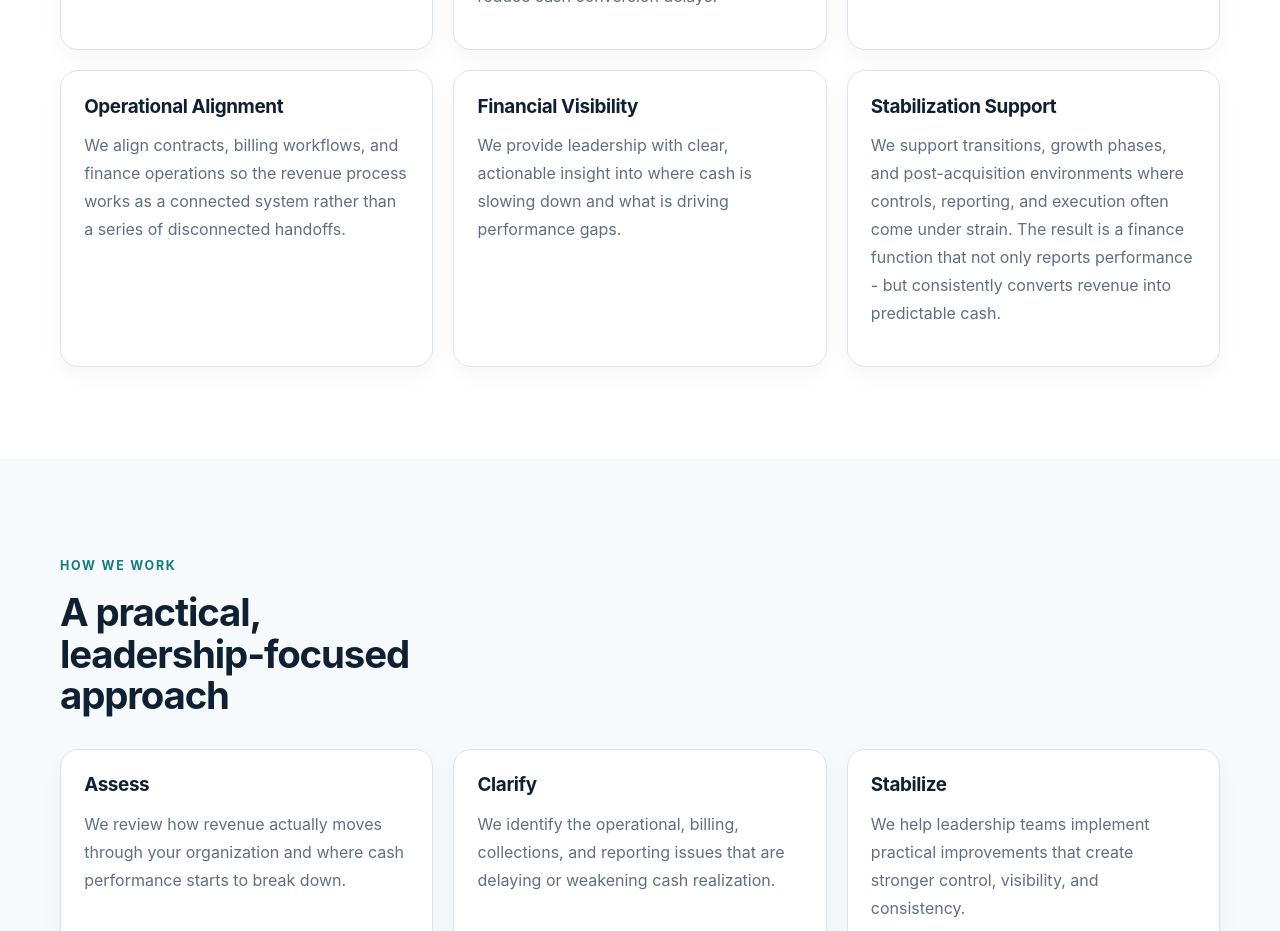
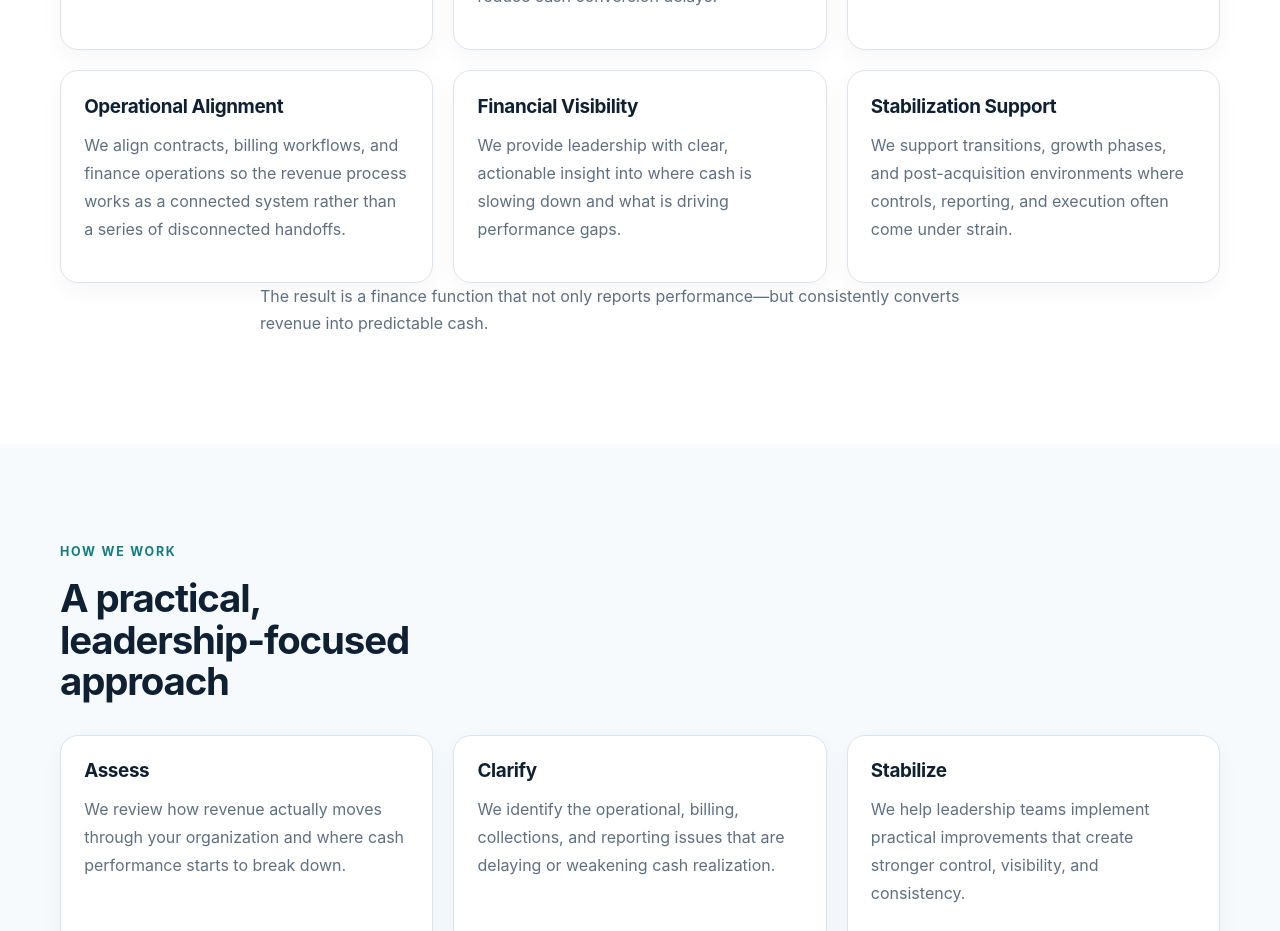
Before and after one commit to pjechete/prosperity-heritage-Advisory-Services, a Next.js app: page / in a window 1280 px wide. Shown: the part 2180-3111 px from the top of the page. Built offline with nearby package versions, Linux system fonts and the light colour scheme.

Commit message:
Update page.tsx

```diff
--- a/src/app/page.tsx
+++ b/src/app/page.tsx
@@ -126,11 +126,16 @@ export default function HomePage() {
                 We support transitions, growth phases, and post-acquisition
                 environments where controls, reporting, and execution often
                 come under strain.
-                The result is a finance function that not only reports performance - but consistently converts revenue into predictable cash.
-              </p>
+                </p>
             </div>
           </div>
         </div>
+<div className="section-closing narrow">
+  <p>
+    The result is a finance function that not only reports performance—but
+    consistently converts revenue into predictable cash.
+  </p>
+</div>
       </section>
 
       <section className="section section-light">
```
